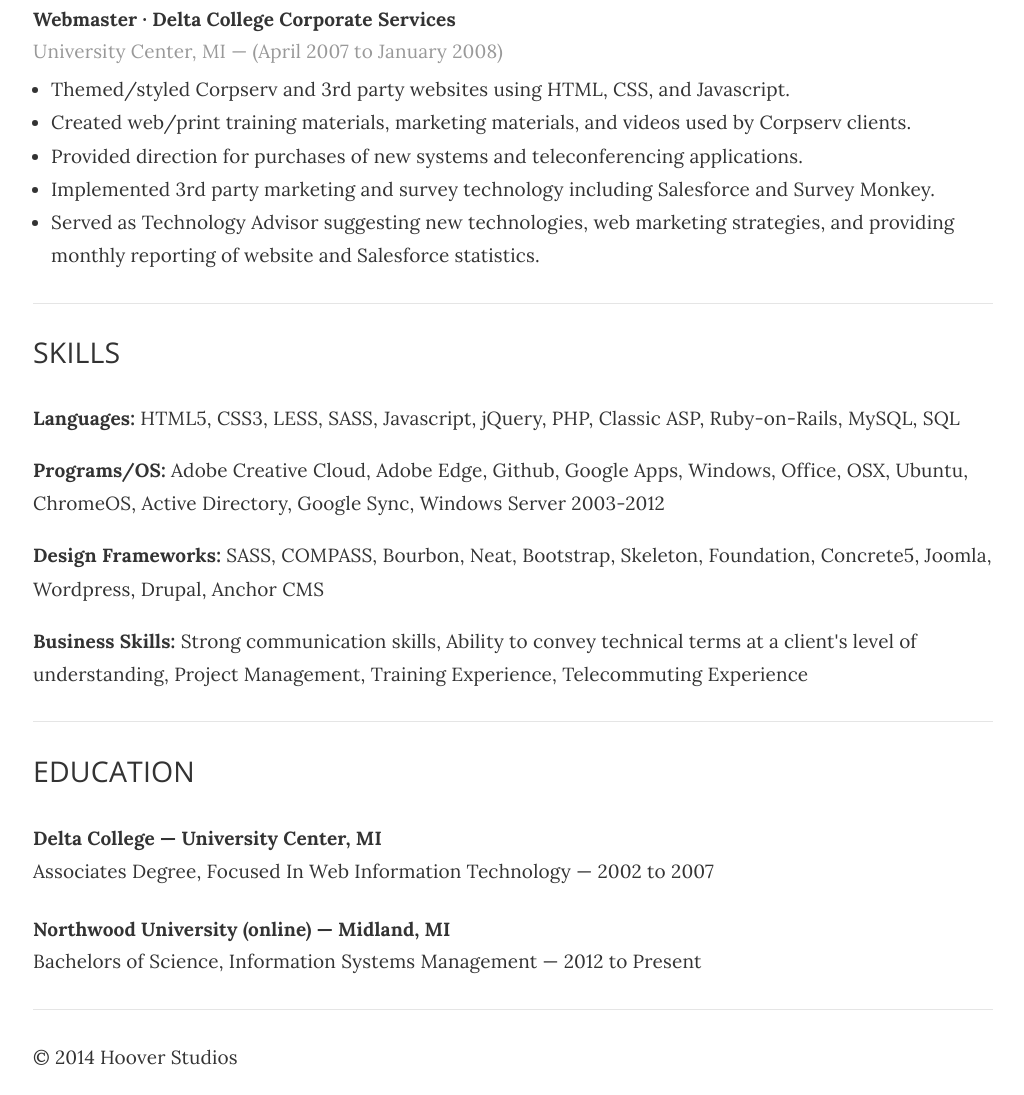
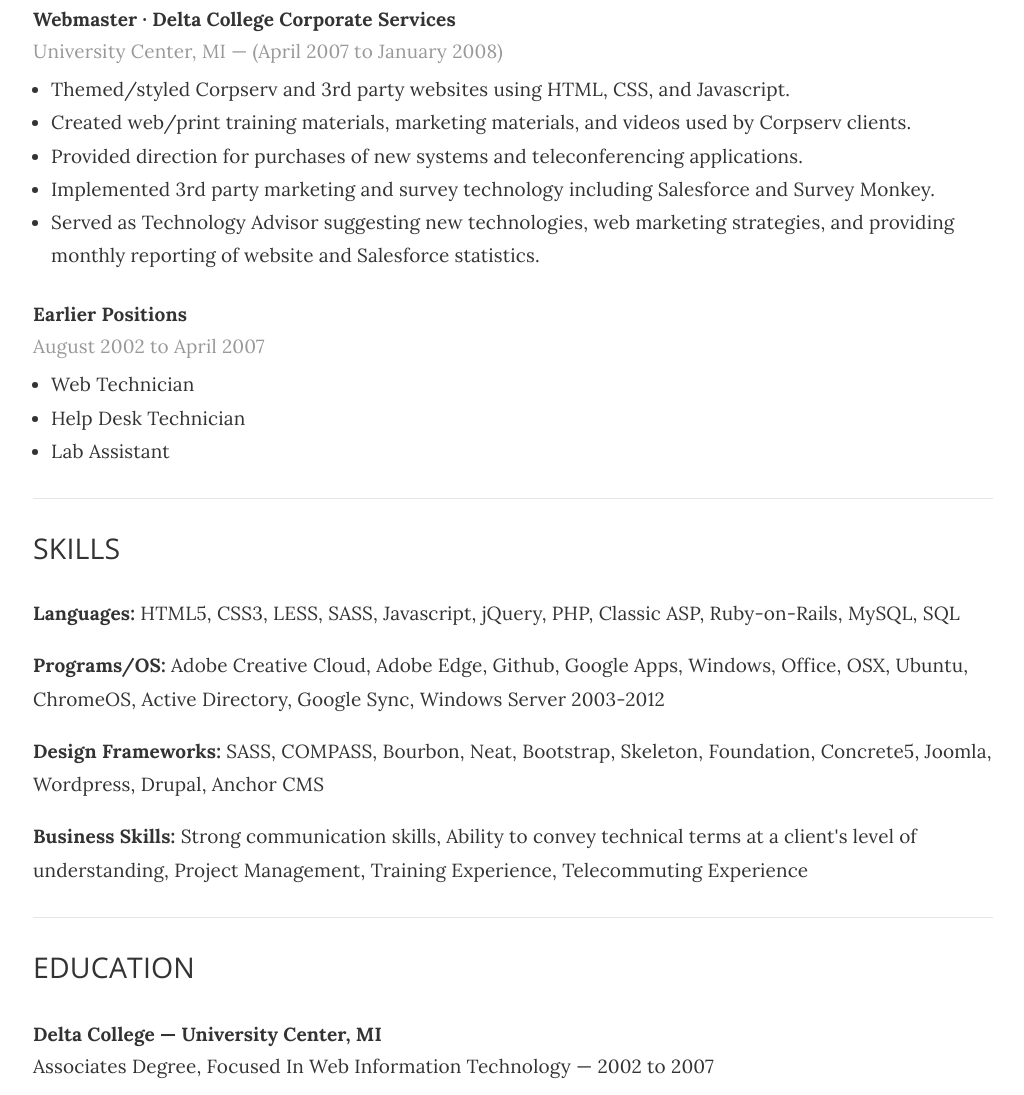
Before and after one commit to jeremyhoover/jeremyhoover.github.io, a plain HTML site: page resume.html in a window 1280 px wide. Shown: the part 1043-2138 px from the top of the page, without its empty margins (127-1151 px from the left). Drawn offline with nearby package versions, Linux system fonts and the light colour scheme.

Commit message:
Added short list of previous positions

```diff
--- a/resume.html
+++ b/resume.html
@@ -116,6 +116,17 @@
                 </ul>
             </p>
 
+	    <h4>Earlier Positions</h4>
+            <p class="dates" style="color: #999;">August 2002 to April 2007</p>
+            <p style="margin-top: -15px;">
+            <!--    Creation and maintenance of homegrown content management system and it's theme. Integration of Salesforce API for customer relations and marketing surveys. Serve as Technology Advisor regarding new equipment and software purchases.
+            --><ul style="margin-bottom: 20px;">
+                    <li>Web Technician</li>
+                    <li>Help Desk Technician</li>
+                    <li>Lab Assistant</li>
+               </ul>
+            </p>
+
             <hr style="margin-top: 30px;">
 
             <!--========== END WORK EXPERIENCE ==========-->
```
